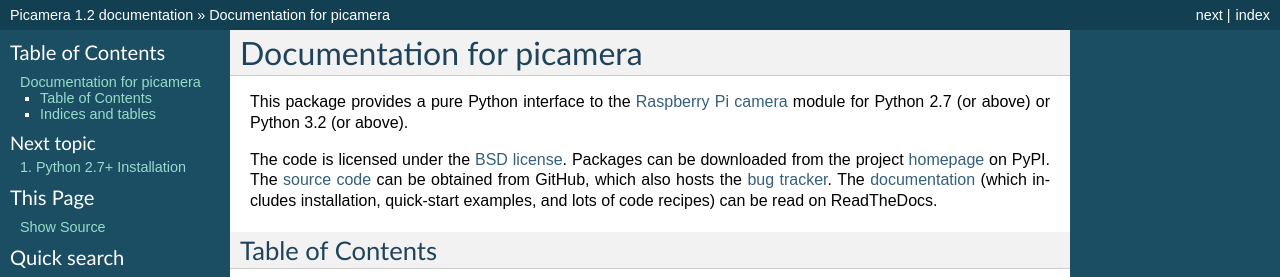
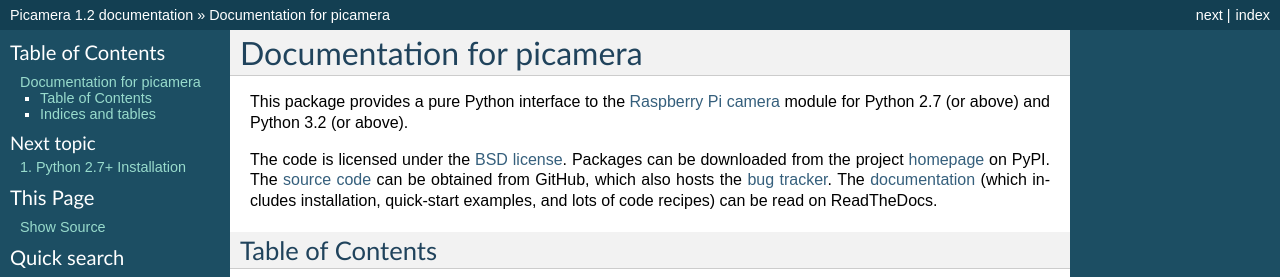
Before and after one commit to waveform80/picamera, a Sphinx documentation site: the page built from docs/index.rst, in a window 1280 px wide. Shown: the top 277 px of the page. Built offline with Sphinx 7.4.7, drawn with Linux system fonts in a browser that asks for light colours.

```diff
--- a/docs/index.rst
+++ b/docs/index.rst
@@ -5,7 +5,7 @@
 ==========================
 
 This package provides a pure Python interface to the `Raspberry Pi`_ `camera`_
-module for Python 2.7 (or above) or Python 3.2 (or above).
+module for Python 2.7 (or above) and Python 3.2 (or above).
 
 The code is licensed under the `BSD license`_. Packages can be downloaded from
 the project `homepage`_ on PyPI. The `source code`_ can be obtained from
```
Also changed, not shown: other parts of docs/index.rst (+0 -1 lines).
